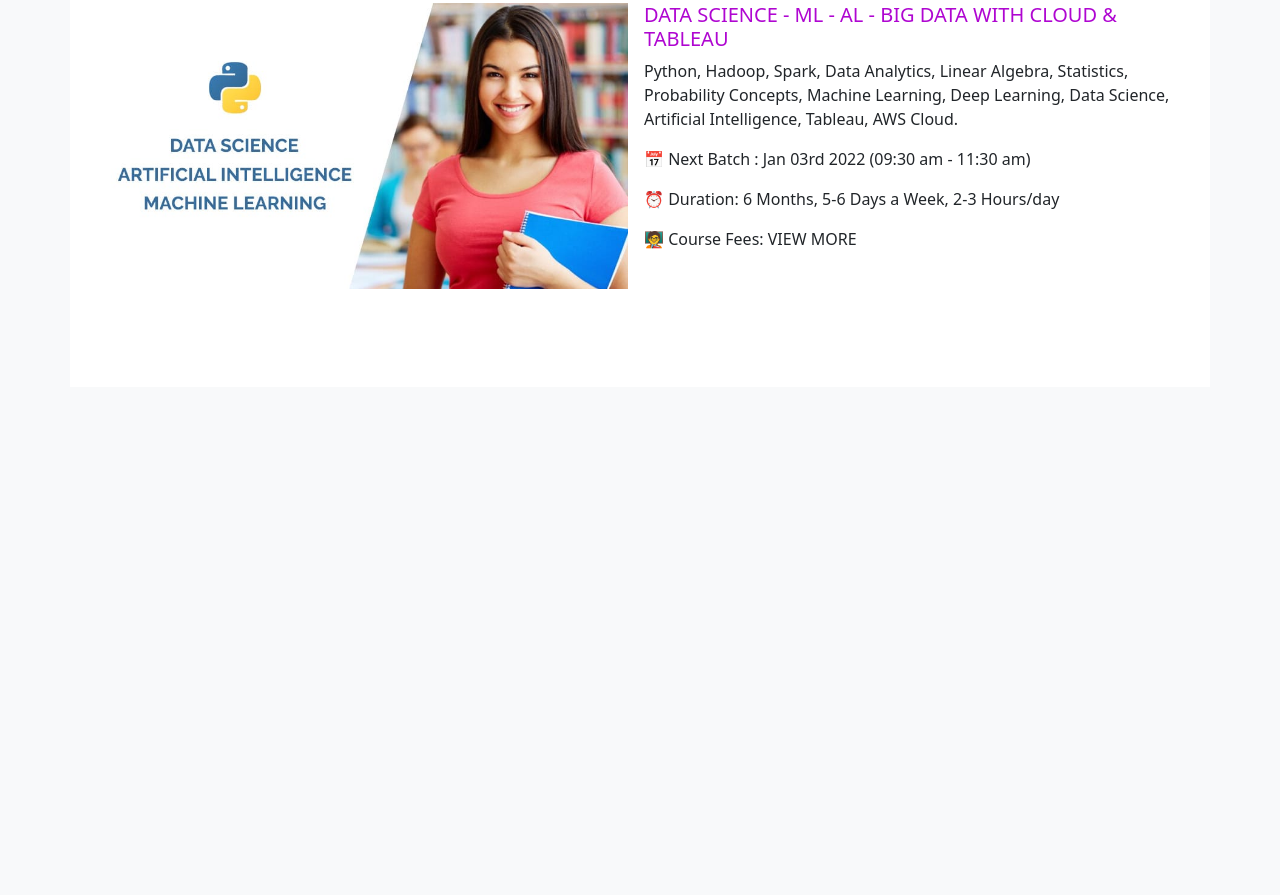
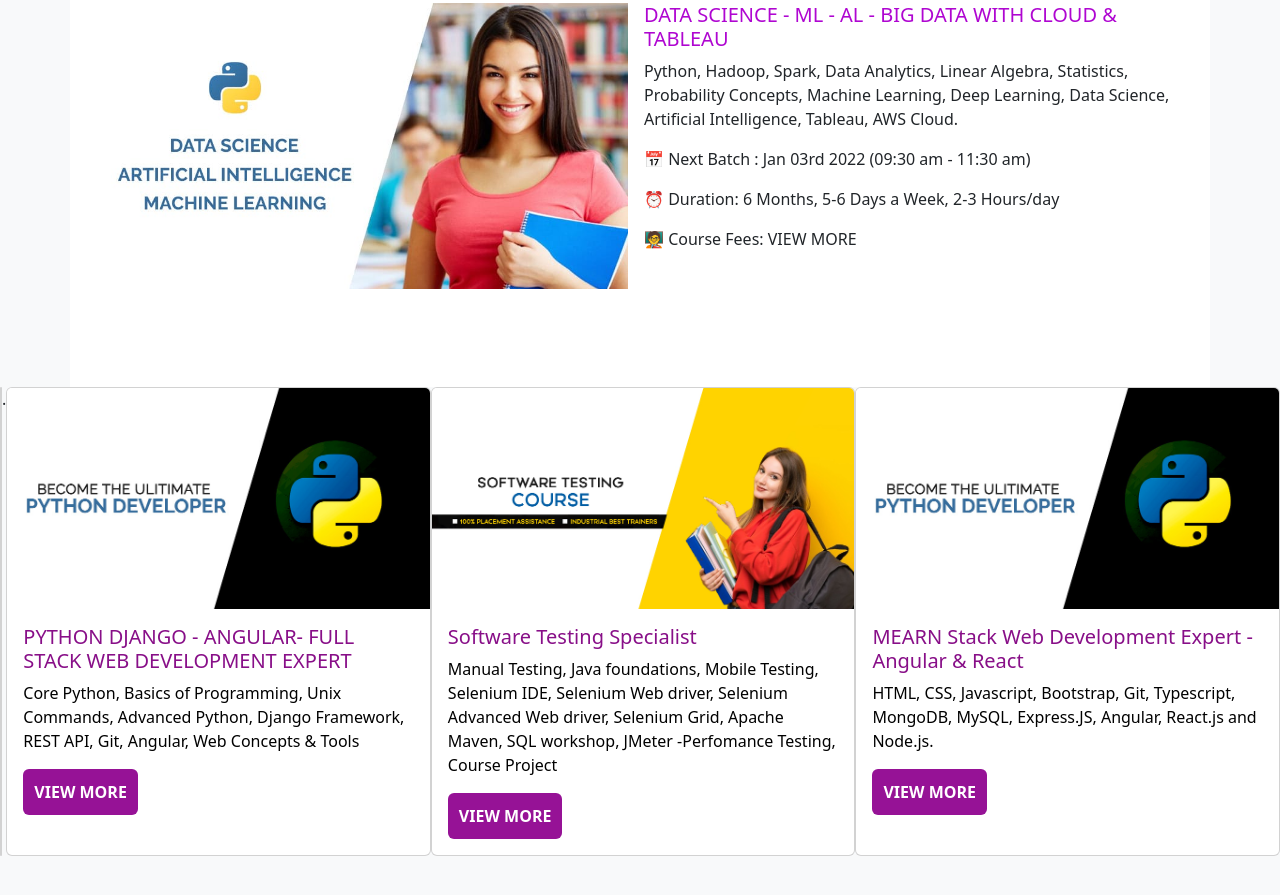
Before and after one commit to SHAFNA07/luminar, a plain HTML site: page index.html in a window 1280 px wide. Shown: the part 1637-2532 px from the top of the page. Drawn offline with nearby package versions, Linux system fonts and the light colour scheme.

Commit message:
frst commit

```diff
--- a/index.html
+++ b/index.html
@@ -13,25 +13,48 @@
         crossorigin="anonymous"></script>
     <script src="https://kit.fontawesome.com/e04f08ec4a.js" crossorigin="anonymous"></script>
     <style>
-
         body {
             height: 9000px;
         }
 
         .button-solid {
             border: none;
-            background-color: rgb(175, 6, 209); border-radius: 30px; height: 50px; width: 150px;
+            background-color: rgb(175, 6, 209);
+            border-radius: 30px;
+            height: 50px;
+            width: 150px;
         }
-        #effect:hover{
+
+        #effect:hover {
             border: none;
             box-shadow: 5px 10px 18px #888888;
         }
-        strong:hover{
+
+        strong:hover {
             color: rebeccapurple;
         }
-        .button-solid:hover{
+
+        .button-solid:hover {
             background-color: white;
         }
+        .card{
+            color: rgb(136, 15, 136);
+            text-align: left;
+        }
+
+        .card a{
+            background-color: rgb(150, 18, 150);
+            color: white;
+            font-weight: bold;
+            border-radius: none;
+            padding: 10px;
+
+            text-align: center;
+        }
+        .card p{
+            color: black;
+        }
+
 
     </style>
 
@@ -52,7 +75,8 @@
     <div>
         <nav class="navbar navbar-expand-lg mt-0 bg-white" style="height: 70px;">
             <div class="container">
-                <a class="navbar-brand " href="#"><img src="./image/lumi.jpg" alt="" style="width: 100%;  height: 70px";></a>
+                <a class="navbar-brand " href="#"><img src="./image/lumi.jpg" alt="" style="width: 100%;  height: 70px"
+                        ;></a>
                 <button class="navbar-toggler" type="button" data-bs-toggle="collapse"
                     data-bs-target="#navbarSupportedContent" aria-controls="navbarSupportedContent"
                     aria-expanded="false" aria-label="Toggle navigation">
@@ -92,10 +116,12 @@
             <button type="button" data-bs-target="#carouselExampleCaptions" data-bs-slide-to="1"
                 aria-label="Slide 2"></button>
         </div>
-        <div class="carousel-inner" >
-            <div class="carousel-item active" data-bs-intervel="1500" >
-                <img src="./image/WhatsApp Image 2023-01-05 at 12.43.44 PM (1).jpeg" class="d-block w-100" alt="..." style="opacity: 0.8;">
-                <div class="carousel-caption d-none d-md-block mt-5" style=" height: 400px; width: 645px; text-align: left;">
+        <div class="carousel-inner">
+            <div class="carousel-item active" data-bs-intervel="1500">
+                <img src="./image/WhatsApp Image 2023-01-05 at 12.43.44 PM (1).jpeg" class="d-block w-100" alt="..."
+                    style="opacity: 0.8;">
+                <div class="carousel-caption d-none d-md-block mt-5"
+                    style=" height: 400px; width: 645px; text-align: left;">
                     <h1>Kerala's No.1 IT Finishioning School 100% Placement Assistance</h1>
                     <p>We at LUMINAR TECHNOLAB offers best software training and placement in emerging technologies like
                         BIG DATA,Data Science,Machine Learning,PYTHON,software Testing. </p>
@@ -103,9 +129,10 @@
                 </div>
             </div>
             <div class="carousel-item">
-                <img src="./image/WhatsApp Image 2023-01-05 at 12.43.44 PM.jpeg" class="d-block w-100" alt="..." style="opacity: 0.8;">
+                <img src="./image/WhatsApp Image 2023-01-05 at 12.43.44 PM.jpeg" class="d-block w-100" alt="..."
+                    style="opacity: 0.8;">
                 <div class="carousel-caption d-none d-md-block" style=" height: 530px; width: 648px; text-align: left;">
-                    <h1>Data Science,ML & AI  Big Data - Hadoop & Spark Python  Data Science</h1>
+                    <h1>Data Science,ML & AI Big Data - Hadoop & Spark Python Data Science</h1>
                     <p>We LUMINAR TECHNOLAB offers best software training and placement in emerging technologies like
                         Big Data,Hadoop,Spark,Data Science,Machine Learning,Deep Learning and AI.</p>
                     <button class="button-solid text-white"><strong>VIEW COURSES</strong></button>
@@ -140,32 +167,44 @@
                         <button type="button" class="btn-close" data-bs-dismiss="modal" aria-label="Close"></button>
                     </div>
                     <div class="modal-body container w-100 p-5">
-            <h1 class="modal-title fs-4" id="exampleModalLabel" style="margin-top: -50px;">Get Training Quote for free</h1>
+                        <h1 class="modal-title fs-4" id="exampleModalLabel" style="margin-top: -50px;">Get Training
+                            Quote for free</h1>
                         <form action="">
                             <div>
                                 <label for="i1"></label>
-                    <input type="text" id="i1" placeholder="Name" style="border: none;"><hr>
+                                <input type="text" id="i1" placeholder="Name" style="border: none;">
+                                <hr>
                             </div>
                             <div>
                                 <label for="i2"></label>
-                    <input type="email" id="i2" placeholder="Email" style="border: none;"><hr>
+                                <input type="email" id="i2" placeholder="Email" style="border: none;">
+                                <hr>
                             </div>
                             <div>
                                 <label for="i3"></label>
-                    <input type="text" id="i1" placeholder="Phone number" style="border: none;"><hr>
+                                <input type="text" id="i1" placeholder="Phone number" style="border: none;">
+                                <hr>
                             </div>
                             <div>
                                 <label for="i4"></label>
-                    <select name="" id="i3" style="border: none; color: #000;"><option ><strong>Select courses interested in</strong></option></select><hr>
+                                <select name="" id="i3" style="border: none; color: #000;">
+                                    <option><strong>Select courses interested in</strong></option>
+                                </select>
+                                <hr>
 
                             </div>
                             <div>
                                 <label for="i3"></label>
-                    <input type="text" id="i1" placeholder="City" style="border: none;"><hr></div>
+                                <input type="text" id="i1" placeholder="City" style="border: none;">
+                                <hr>
+                            </div>
                             <div>
-                    <textarea name="" id="" cols="50" rows="4" placeholder="Comments" style="border: none;"></textarea><hr>
+                                <textarea name="" id="" cols="50" rows="4" placeholder="Comments"
+                                    style="border: none;"></textarea>
+                                <hr>
                             </div>
-                <button style="border: none;background-color: rgb(175, 6, 209);border: none; color: white;height: 45px;width: 100px;">Submit</button>
+                            <button
+                                style="border: none;background-color: rgb(175, 6, 209);border: none; color: white;height: 45px;width: 100px;">Submit</button>
                         </form>
                     </div>
                 </div>
@@ -194,7 +233,8 @@
             </div>
         </div>
     </div>
-<h1 style="text-align: center;color: rgb(175, 6, 209);" class="mt-5">OUR <span style="color: rgb(195, 130, 255);">COURSES</span>
+    <h1 style="text-align: center;color: rgb(175, 6, 209);" class="mt-5">OUR <span
+            style="color: rgb(195, 130, 255);">COURSES</span>
     </h1>
     <div class="container mt-5 bg-white w-100" style="height: 400px;" id="effect">
         <div class="row">
@@ -223,6 +263,45 @@
 
     </div>
 
+    <!-- card -->
+    <div class="col d-flex justify-content">
+        <div class="card">
+            </card>
+        </div>.
+        <div class="card" style="width:67%">
+            <img src="./image/python-1588143191.jpg" class="card-img-top" alt="...">
+            <div class="card-body">
+                <h5 class="card-title">PYTHON DJANGO - ANGULAR- FULL STACK WEB DEVELOPMENT EXPERT</h5>
+                <p class="card-text">Core Python, Basics of Programming, Unix Commands, Advanced Python, Django
+                    Framework,
+                    REST API, Git, Angular, Web Concepts & Tools</p>
+                <a href="#" class="btn btn">VIEW MORE</a>
+            </div>
+        </div>
+
+        <div class="card" style="width:67%">
+            <img src="./image/soft test.jpg" class="card-img-top" alt="...">
+            <div class="card-body">
+                <h5 class="card-title">Software Testing Specialist</h5>
+                <p class="card-text">Manual Testing, Java foundations, Mobile Testing, Selenium IDE, Selenium Web
+                    driver, Selenium Advanced Web driver, Selenium Grid, Apache Maven, SQL workshop, JMeter -Perfomance
+                    Testing, Course Project</p>
+                <a href="#" class="btn btn">VIEW MORE</a>
+            </div>
+        </div>
+
+        <div class="card" style="width:67%;">
+            <img src="./image/python-1588143191.jpg" class="card-img-top" alt="...">
+            <div class="card-body">
+                <h5 class="card-title">MEARN Stack Web Development Expert - Angular & React</h5>
+                <p class="card-text">HTML, CSS, Javascript, Bootstrap, Git, Typescript, MongoDB, MySQL, Express.JS,
+                    Angular, React.js and Node.js.</p>
+                <a href="#" class="btn btn" >VIEW MORE</a>
+
+            </div>
+        </div>
+        <br>
+
 
 </body>
 
```
Also changed, not shown: image/mearn st.jpg (added), image/python-1588143191.jpg (added), image/soft test.jpg (added). Lines whose indentation alone changed are shown as unchanged.
